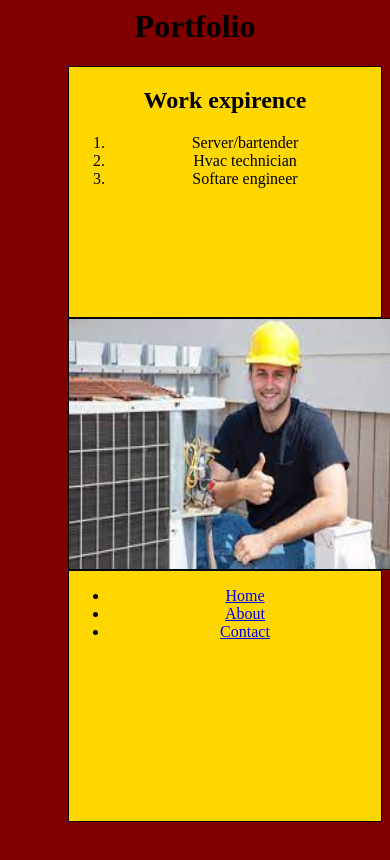
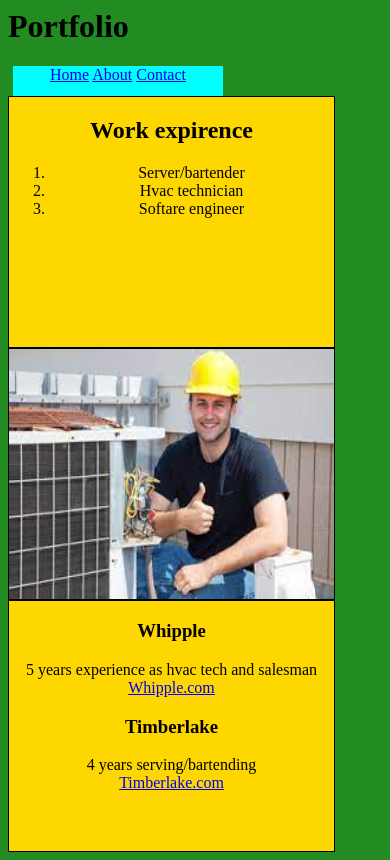
Before and after one commit to Mikey4427/career-sim-2-2, a plain HTML site: page portfolio.html in a window 390 px wide. Drawn offline with Linux system fonts and the light colour scheme.

Commit message:
scond commit

```diff
--- a/portfolio.html
+++ b/portfolio.html
@@ -2,14 +2,20 @@
     <head>
         <title>Personal website</title>
         <link rel="stylesheet" href="styles.css">
+        <meta name="viewport" content="width=device-width, initial-scale=1.0">
         <style>
             h1 {
-                text-align: center;
+                margin-left: 400;
             }
         </style>
     </head>
     <body>
-        <h1>Portfolio</h1>
+        <h1 class="header">Portfolio</h1>
+        <section class="they">
+            <a href="index.html">Home</a>
+            <a href="about.html">About</a>
+            <a href="contact.html">Contact</a>
+    </section>
     <section class="it">
         <section class="flex-container">
             <div>
@@ -22,11 +28,13 @@
             </div>
             <div><img id="hvac" src="photos/hvac.jpg"></div>
             <div class="mydiv">
-                <ul>
-                    <li><a href="index.html">Home</a></li>
-                    <li><a href="about.html">About</a></li>
-                    <li><a href="contact.html">Contact</a></li>
-                </ul>
+                <h3>Whipple</h3>
+                <p1>5 years experience as hvac tech and salesman <br>
+                <a href="https://whippleplumbing.com/">Whipple.com</a>
+                </p1>
+                <h3>Timberlake</h3>
+                <p1> 4 years serving/bartending <br>
+                <a href="https://timberlakelodgehotel.com/lodging/">Timberlake.com</a></p1>
             </div>
         </section>
     </section>
--- a/styles.css
+++ b/styles.css
@@ -30,7 +30,8 @@ img {
     width: 325;
 }
 .it {
-    margin-left: 60;
+    margin-left: 150;
+
 }
 #snow {
     height:110;
@@ -39,3 +40,41 @@ img {
     margin-right: 80;
     border: solid black 1px;
 }
+.they {
+    background-color: aqua;
+    text-align: center;
+    width: 652.5;
+    height: 30;
+    margin-left: 150;
+}
+a:hover {
+    background-color: white;
+}
+@media screen and (max-width: 900px) {
+    body {
+      background-color: forestgreen;
+    }
+    .they {
+        width: 210;
+        margin-left: 5;
+    }
+    .header {
+        margin-left: auto;
+        margin-right: auto;
+    }
+    .it {
+        margin-left: auto;
+        margin-right: auto;
+    }
+    .mydiv {
+        width: 325;
+    }
+    .text {
+        width: 25px;
+        height: 25px;
+    }
+  }
+  .text {
+    width: 300;
+    height: 100;
+}
```
Also changed, not shown: about.html (+9 -12 lines), contact.html (+12 -4 lines), index.html (+10 -7 lines), photos/paul.jpeg (added).
